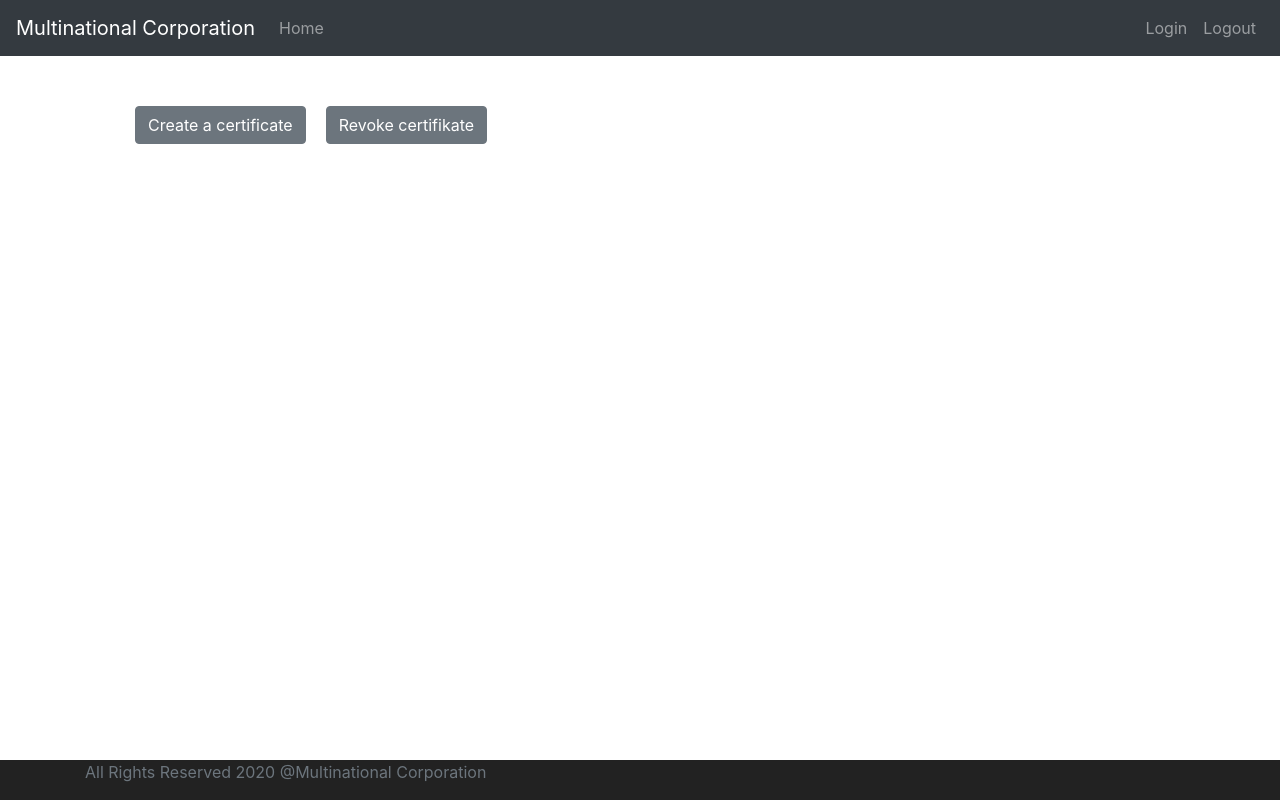
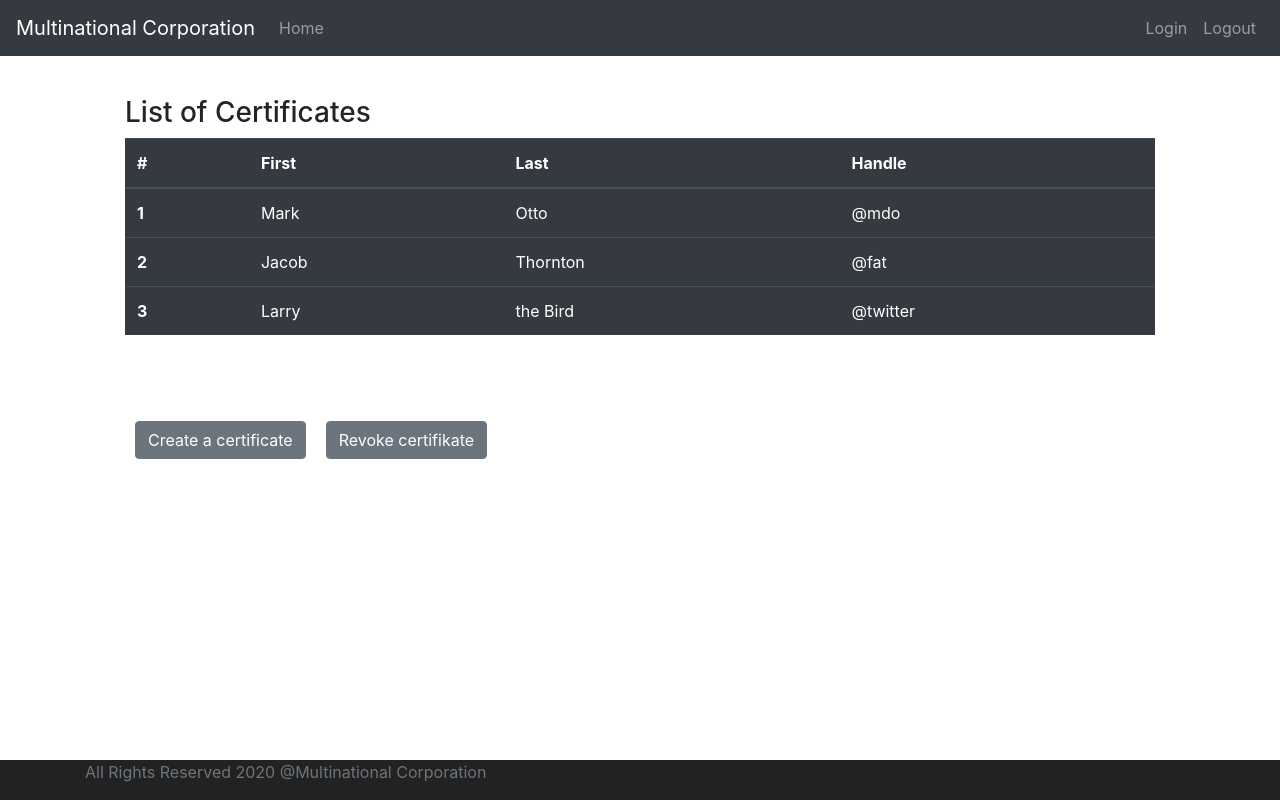
Before and after one commit to ivkovicboris/Bezbednost2020Front, an Angular app: page /pages/admin-home in a window 1280 px wide. Built offline with nearby package versions, Linux system fonts and the light colour scheme.

Commit message:
create root certificate

```diff
--- a/src/app/app-routing.module.ts
+++ b/src/app/app-routing.module.ts
@@ -4,6 +4,7 @@ import { AuthComponent } from './auth/auth.component';
 import { LoginComponent } from './auth/login/login.component';
 import { RegisterComponent } from './auth/register/register.component';
 import { AdminHomePageComponent } from './pages/admin-home-page/admin-home-page.component';
+import { CreateCertificateComponent } from './pages/create-certificate/create-certificate.component';
 
 const routes: Routes = [
   { path: '', pathMatch: 'full', redirectTo: '/auth/login' },
@@ -15,6 +16,7 @@ const routes: Routes = [
   }, {
     path: 'pages', component: AuthComponent, children: [
       { path: 'admin-home', component: AdminHomePageComponent },
+      { path: 'create-certificate', component: CreateCertificateComponent },
     ]
   }
 ];
--- a/src/app/app.module.ts
+++ b/src/app/app.module.ts
@@ -12,6 +12,7 @@ import { FormsModule, ReactiveFormsModule } from '@angular/forms';
 import { HttpClientModule } from '@angular/common/http';
 import { PagesComponent } from './pages/pages.component';
 import { AdminHomePageComponent } from './pages/admin-home-page/admin-home-page.component';
+import { CreateCertificateComponent } from './pages/create-certificate/create-certificate.component';
 
 @NgModule({
   declarations: [
@@ -22,7 +23,8 @@ import { AdminHomePageComponent } from './pages/admin-home-page/admin-home-page.
     FooterComponent,
     HeaderComponent,
     AdminHomePageComponent,
-    PagesComponent
+    PagesComponent,
+    CreateCertificateComponent
   ],
   imports: [
     BrowserModule,
--- a/src/app/pages/admin-home-page/admin-home-page.component.html
+++ b/src/app/pages/admin-home-page/admin-home-page.component.html
@@ -1,5 +1,39 @@
 <div>
-  <button type="button" class="btn btn-secondary">Create a certificate
+  <h3>List of Certificates</h3>
+  <table class="table table-dark">
+    <thead>
+      <tr>
+        <th scope="col">#</th>
+        <th scope="col">First</th>
+        <th scope="col">Last</th>
+        <th scope="col">Handle</th>
+      </tr>
+    </thead>
+    <tbody>
+      <tr>
+        <th scope="row">1</th>
+        <td>Mark</td>
+        <td>Otto</td>
+        <td>@mdo</td>
+      </tr>
+      <tr>
+        <th scope="row">2</th>
+        <td>Jacob</td>
+        <td>Thornton</td>
+        <td>@fat</td>
+      </tr>
+      <tr>
+        <th scope="row">3</th>
+        <td>Larry</td>
+        <td>the Bird</td>
+        <td>@twitter</td>
+      </tr>
+    </tbody>
+  </table>
+</div>
+
+<div>
+  <button (click)="onCreateCertificate()" type="button" class="btn btn-secondary">Create a certificate
   </button>
   <button type="button" class="btn btn-secondary">Revoke certifikate
   </button>
--- a/src/app/pages/admin-home-page/admin-home-page.component.ts
+++ b/src/app/pages/admin-home-page/admin-home-page.component.ts
@@ -1,4 +1,5 @@
 import { Component, OnInit } from '@angular/core';
+import { Router } from '@angular/router';
 
 @Component({
   selector: 'app-admin-home-page',
@@ -7,9 +8,13 @@ import { Component, OnInit } from '@angular/core';
 })
 export class AdminHomePageComponent implements OnInit {
 
-  constructor() { }
+  constructor(private router: Router) { }
 
   ngOnInit() {
   }
 
+  onCreateCertificate() {
+    this.router.navigateByUrl('pages/create-certificate');
+  }
+
 }
--- /dev/null
+++ b/src/app/pages/create-certificate/create-certificate.component.css
@@ -0,0 +1,4 @@
+input {
+    margin-top: 10px;
+    width: 30%;
+}
--- /dev/null
+++ b/src/app/pages/create-certificate/create-certificate.component.html
@@ -0,0 +1,34 @@
+<br>
+<h3>Create a certificate</h3>
+<br>
+<div>
+  <h4>Select the type of certificate</h4>
+  <select #select [(ngModel)]="choice" style="width: 30%;">
+    <option value="one">ROOT</option>
+    <option value="two">PERSON</option>
+    <option value="three">APPLICATION</option>
+  </select>
+
+  <div [ngSwitch]="choice">
+    <form *ngSwitchCase="'one'" [formGroup]="rootForm">
+      <input type="text" id="datumIzdavanja" class="fadeIn second" name="datumIzdavanja" placeholder="
+Date Of Issue" formControlName="datumIzdavanja"> <br>
+      <input type="datumIsteka" id="datumIsteka" class="fadeIn second" name="datumIsteka" placeholder="Expiry Date"
+        formControlName="datumIsteka"> <br>
+      <input type="nazivOrganizacije" id="nazivOrganizacije" class="fadeIn second" name="nazivOrganizacije"
+        placeholder="Name Of Organization" formControlName="nazivOrganizacije"> <br>
+
+      <input (click)="submitRoot()" type="button" class="fadeIn fourth" class="btn btn-secondary" value="Create">
+    </form>
+
+    <form *ngSwitchCase="'two'">
+      <h1>forma 2</h1>
+    </form>
+
+    <form *ngSwitchCase="'three'">
+      <h1>forma 3</h1>
+    </form>
+  </div>
+
+
+</div>
--- /dev/null
+++ b/src/app/pages/create-certificate/create-certificate.component.ts
@@ -0,0 +1,41 @@
+import { Component, OnInit } from '@angular/core';
+import { FormGroup, FormBuilder, Validators } from '@angular/forms';
+import { CertificateService } from 'src/app/services/certificate.service';
+import { Router } from '@angular/router';
+
+@Component({
+  selector: 'app-create-certificate',
+  templateUrl: './create-certificate.component.html',
+  styleUrls: ['./create-certificate.component.css']
+})
+export class CreateCertificateComponent implements OnInit {
+
+  public rootForm: FormGroup;
+
+  constructor(private fb: FormBuilder, private certificateService: CertificateService, private router: Router) {
+    this.rootForm = this.createRootForm();
+  }
+
+  ngOnInit() {
+  }
+
+  private createRootForm(): FormGroup {
+    return this.fb.group({
+      'datumIzdavanja': ['', Validators.compose([Validators.required, Validators.minLength(3)])],
+      'datumIsteka': ['', Validators.compose([Validators.required, Validators.minLength(3)])],
+      'nazivOrganizacije': ['', Validators.compose([Validators.required, Validators.minLength(3)])],
+      'tip': ['ROOT']
+    })
+  }
+
+  public submitRoot() {
+    const payload = {
+      ...this.rootForm.value,
+      tip: 'ROOT'
+    }
+    this.certificateService.createCertificate(payload).subscribe(data => {
+      this.router.navigateByUrl('pages/admin-home');
+    })
+  }
+
+}
--- /dev/null
+++ b/src/app/services/certificate.service.ts
@@ -0,0 +1,19 @@
+import { Injectable } from '@angular/core';
+import { environment } from 'src/environments/environment';
+import { HttpClient } from '@angular/common/http';
+import { Observable } from 'rxjs';
+
+@Injectable({
+  providedIn: 'root'
+})
+export class CertificateService {
+
+  private baseUrl = environment.baseUrl;
+
+  constructor(private http: HttpClient) { }
+
+  public createCertificate(body): Observable<any> {
+    return this.http.post(this.baseUrl + 'certificate/create', body);
+  }
+
+}
```
Also changed, not shown: 2 other files (tests, documents, lock files or other folders).
